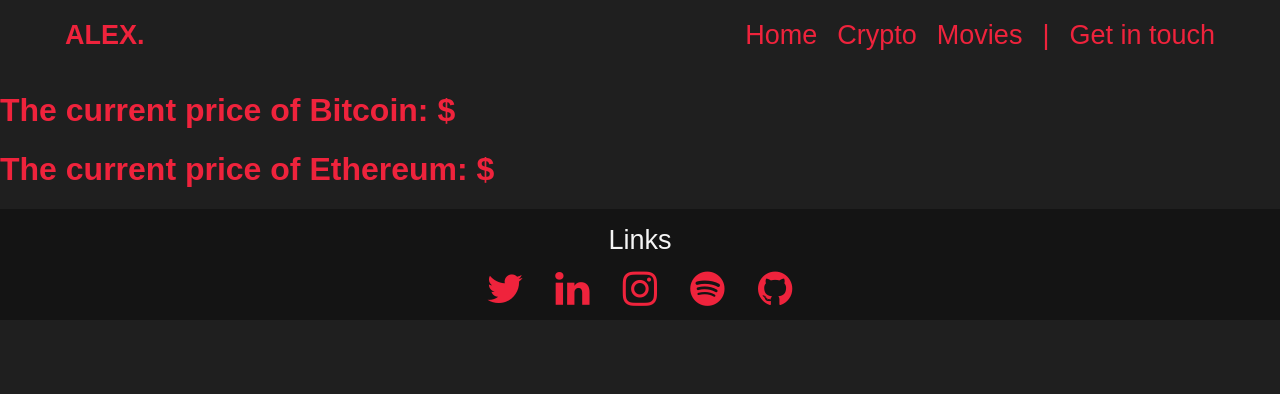
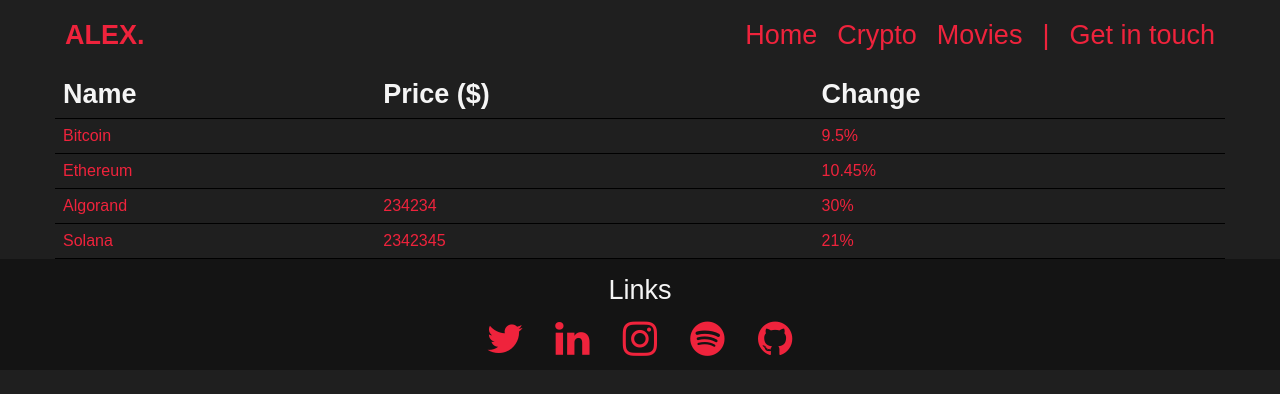
Before and after one commit to Sherbertlemons/Personal-Website, a plain HTML site: page crypto.html in a window 1280 px wide. Drawn offline with nearby package versions, Linux system fonts and the light colour scheme; no server answers; a web font is replaced by a local one.

Commit message:
Improving the crypto page

```diff
--- a/crypto.html
+++ b/crypto.html
@@ -47,14 +47,36 @@
                 </a>
             </div>
         </div>
+
+        <table>
+            <tr>
+                <th>Name</th>
+                <th>Price ($)</th>
+                <th>Change</th>
+            </tr>
+            <tr>
+                <td>Bitcoin</td>
+                <td><span id="bitcoin"></span></td>
+                <td>9.5%</td>
+            </tr>
+            <tr>
+                <td>Ethereum</td>
+                <td><span id="ethereum"></span></td>
+                <td>10.45%</td>
+            </tr>
+            <tr>
+                <td>Algorand</td>
+                <td>234234</td>
+                <td>30%</td>
+            </tr>
+            <tr>
+                <td>Solana</td>
+                <td>2342345</td>
+                <td>21%</td>
+            </tr>
+        </table>
     </div>
 
-    <div class="coin-price">
-        <div>
-            <h1>The current price of Bitcoin: $<span id="bitcoin"></span></h1>
-            <h1>The current price of Ethereum: $<span id="ethereum"></span></h1>
-        </div>
-    </div>
 
     <footer>
         <p>Links</p>
--- a/css/crypto.css
+++ b/css/crypto.css
@@ -101,35 +101,9 @@ address {
     font-style: normal;
 }
 
-.title {
-    font-size: 35px;
-    position: absolute;
-    bottom: 15%;
-}
-
-.title p {
-    padding: 12.5px 10px;
-    margin: 0;
-}
-
 .margins {
     margin: auto;
     width: 1170px;
-}
-
-.opening {
-    font-size: 22px;
-    color: #F5F5F5;
-    text-align: justify;
-    padding: 15px;
-    padding-bottom: 40px;
-}
-
-.paragraph {
-    font-size: 17px;
-    color: #EF233C;
-    text-align: justify;
-    padding: 15px;
 }
 
 footer {
@@ -191,7 +165,23 @@ footer p{
 }
 
 
-/*
+/* ---------------------------------\\
 Heads - I clean up Crypto
 Tails - I make the film page click image to flip and review angle
 */
+
+table {
+    border-collapse: collapse;
+    width: 100%;
+  }
+
+  th, td {
+    padding: 8px;
+    text-align: left;
+    border-bottom: 1px solid black;
+  }
+
+th {
+    font-size: 27px;
+    color: #F5F5F5;
+}
```
